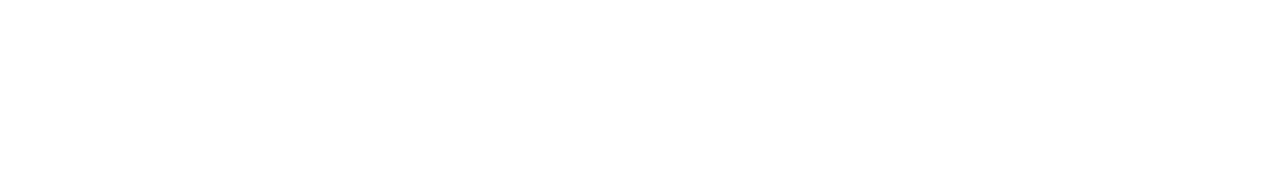
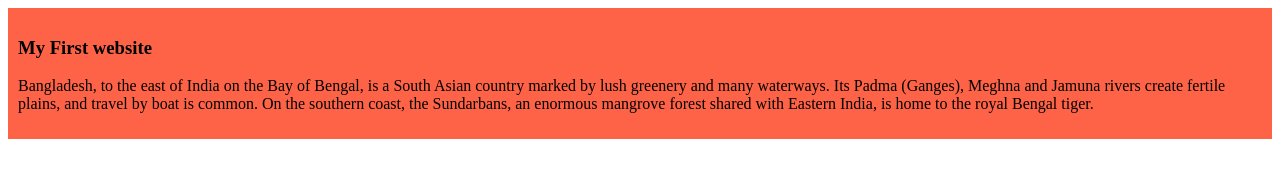
Before and after one commit to KamrulHasanrizbi/my-first-github-repo, a plain HTML site: page index.html in a window 1280 px wide. Drawn offline with Linux system fonts and the light colour scheme.

Commit message:
added the first blog

```diff
--- a/index.html
+++ b/index.html
@@ -5,8 +5,14 @@
     <meta name="viewport" content="width=device-width, initial-scale=1.0">
     <title>My First Github Ever Repo
     </title>
+    <link rel="stylesheet" href="styles/blog.css">
 </head>
 <body>
-
+    <div>
+        <h3> My First website</h3>
+        <p>
+           Bangladesh, to the east of India on the Bay of Bengal, is a South Asian country marked by lush greenery and many waterways. Its Padma (Ganges), Meghna and Jamuna rivers create fertile plains, and travel by boat is common. On the southern coast, the Sundarbans, an enormous mangrove forest shared with Eastern India, is home to the royal Bengal tiger.
+        </p>
+    </div>
 </body>
 </html>
--- /dev/null
+++ b/styles/blog.css
@@ -0,0 +1,4 @@
+div{
+    background-color: tomato;
+    padding: 10px;
+}
```
